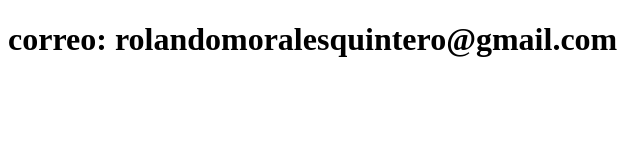
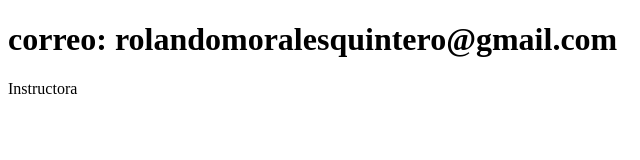
Before and after one commit to Knavish817/sistema-de-registro, a plain HTML site: page contacto.html in a window 1280 px wide. Shown: the full height of the page, 0-640 px from the left. Drawn offline with Linux system fonts and the light colour scheme.

Commit message:
Actualiza el contacto

```diff
--- a/contacto.html
+++ b/contacto.html
@@ -7,5 +7,7 @@
 </head>
 <body>
     <h1>correo: rolandomoralesquintero@gmail.com</h1>
+    <p>Instructora </p>
+
 </body>
 </html>
```
Also changed, not shown: index.html (+1 -1 lines).
